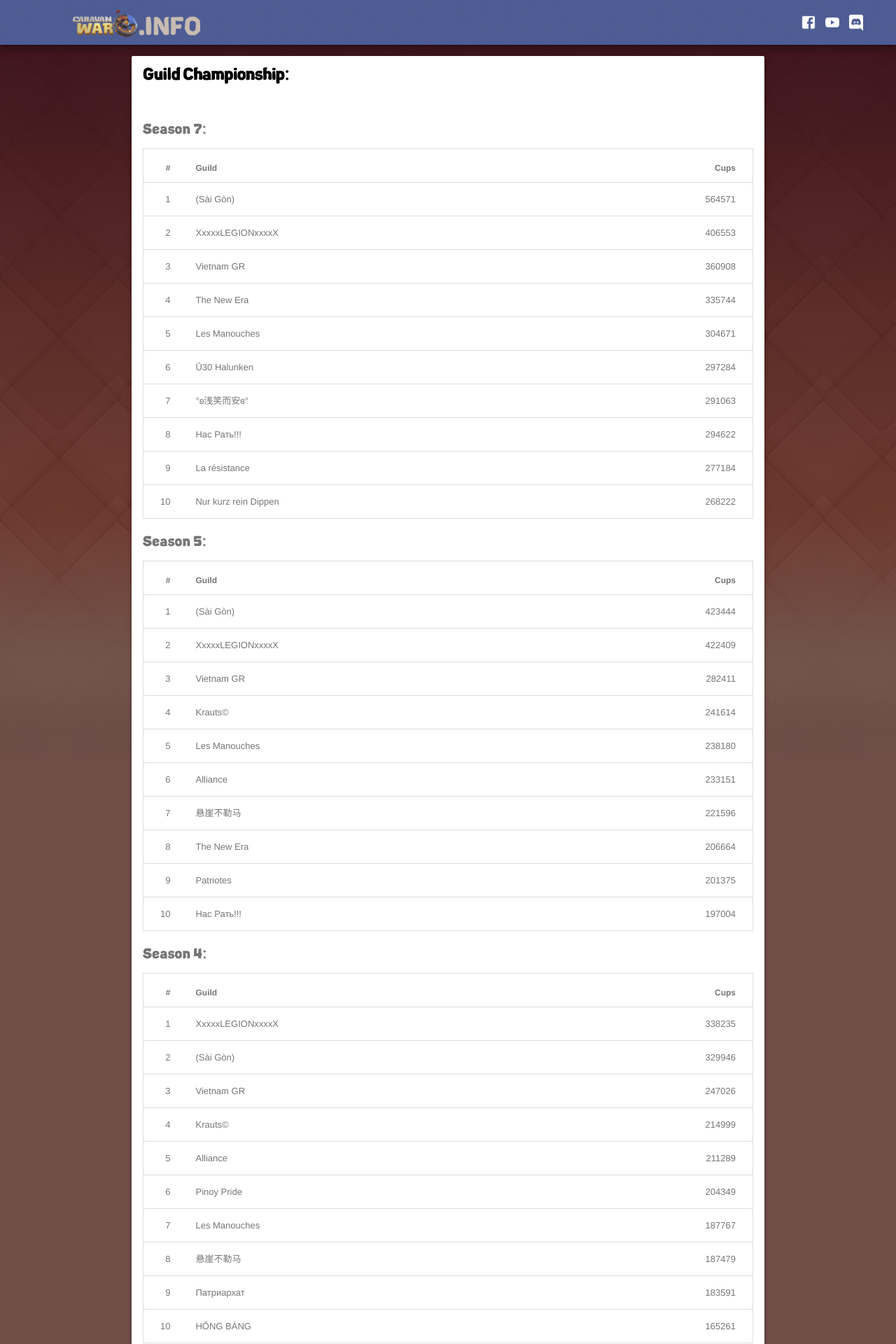
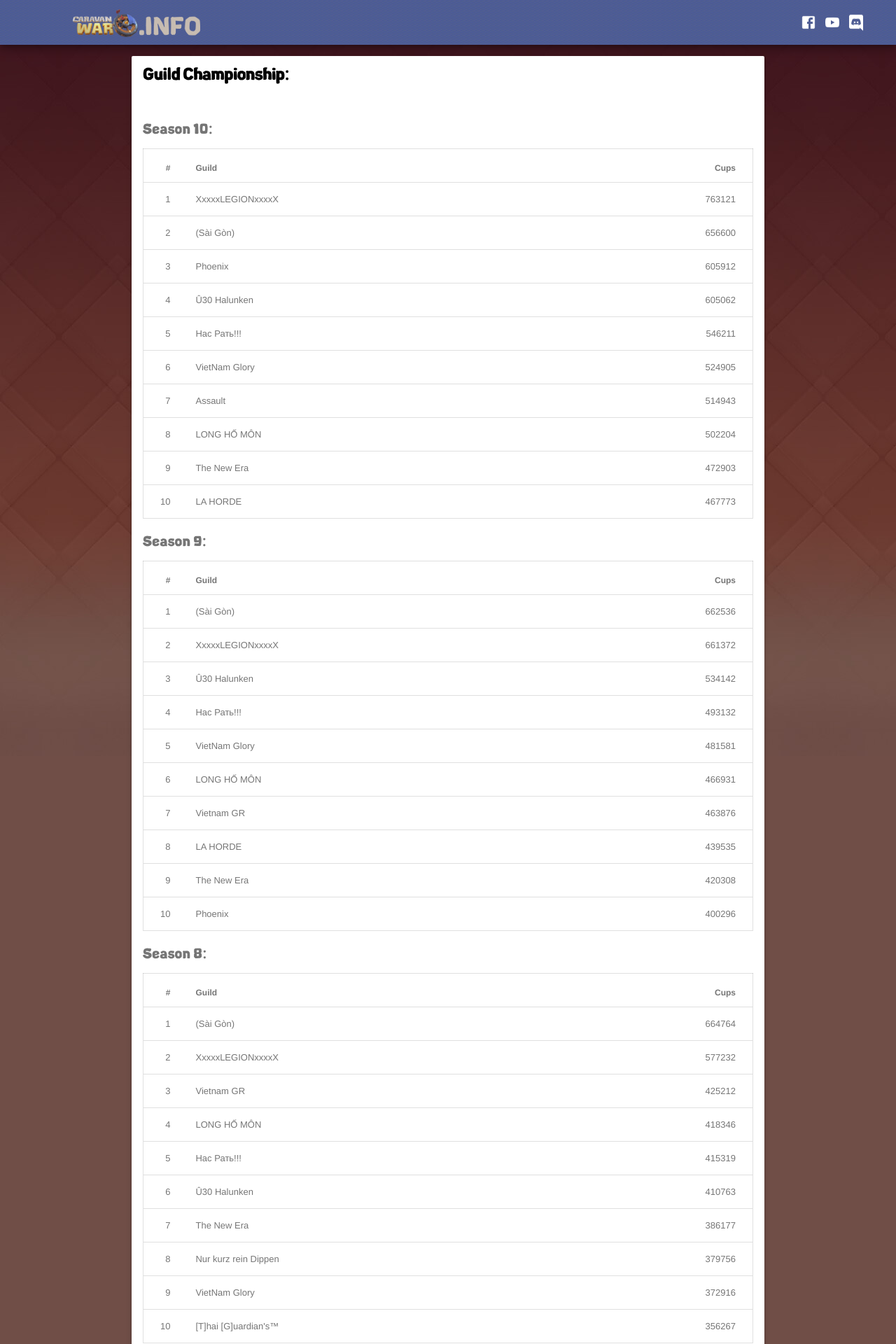
Before and after one commit to tcarlsen/caravanwar.info, a Jekyll site: the page built from guild-championship.html, in a window 1280 px wide. Shown: the top 1920 px of the page at 70% size. Built offline with Jekyll 4.4.1, drawn with Linux system fonts in a browser that asks for light colours; some of the changed text lies outside the part shown.

Commit message:
[guild chanmpionship] adding season 8-9-10
fixes https://github.com/tcarlsen/caravanwar.info/issues/5

```diff
--- a/_data/guild-championship.json
+++ b/_data/guild-championship.json
@@ -202,4 +202,106 @@
     "guild": "Nur kurz rein Dippen",
     "cups": 268222
   }]
+}, {
+  "season": 8,
+  "facebook_post": "https://www.facebook.com/caravanwar/photos/a.752999868220951/1051566688364266/?type=3&theater",
+  "standings": [{
+    "guild": "(Sài Gòn)",
+    "cups": 664764
+  }, {
+    "guild": "XxxxxLEGIONxxxxX",
+    "cups": 577232
+  }, {
+    "guild": "Vietnam GR",
+    "cups": 425212
+  }, {
+    "guild": "LONG HỐ MÔN",
+    "cups": 418346
+  }, {
+    "guild": "Нас Рать!!!",
+    "cups": 415319
+  }, {
+    "guild": "Û30 Halunken",
+    "cups": 410763
+  }, {
+    "guild": "The New Era",
+    "cups": 386177
+  }, {
+    "guild": "Nur kurz rein Dippen",
+    "cups": 379756
+  }, {
+    "guild": "VietNam Glory",
+    "cups": 372916
+  }, {
+    "guild": "[T]hai [G]uardian's™",
+    "cups": 356267
+  }]
+}, {
+  "season": 9,
+  "facebook_post": "https://www.facebook.com/caravanwar/photos/a.752999868220951/1070419369812331/?type=3&theater",
+  "standings": [{
+    "guild": "(Sài Gòn)",
+    "cups": 662536
+  }, {
+    "guild": "XxxxxLEGIONxxxxX",
+    "cups": 661372
+  }, {
+    "guild": "Û30 Halunken",
+    "cups": 534142
+  }, {
+    "guild": "Нас Рать!!!",
+    "cups": 493132
+  }, {
+    "guild": "VietNam Glory",
+    "cups": 481581
+  }, {
+    "guild": "LONG HỐ MÔN",
+    "cups": 466931
+  }, {
+    "guild": "Vietnam GR",
+    "cups": 463876
+  }, {
+    "guild": "LA HORDE",
+    "cups": 439535
+  }, {
+    "guild": "The New Era",
+    "cups": 420308
+  }, {
+    "guild": "Phoenix",
+    "cups": 400296
+  }]
+}, {
+  "season": 10,
+  "facebook_post": "https://www.facebook.com/caravanwar/photos/a.752999868220951/1090830627771205/?type=3&theater",
+  "standings": [{
+    "guild": "XxxxxLEGIONxxxxX",
+    "cups": 763121
+  }, {
+    "guild": "(Sài Gòn)",
+    "cups": 656600
+  }, {
+    "guild": "Phoenix",
+    "cups": 605912
+  }, {
+    "guild": "Û30 Halunken",
+    "cups": 605062
+  }, {
+    "guild": "Нас Рать!!!",
+    "cups": 546211
+  }, {
+    "guild": "VietNam Glory",
+    "cups": 524905
+  }, {
+    "guild": "Assault",
+    "cups": 514943
+  }, {
+    "guild": "LONG HỐ MÔN",
+    "cups": 502204
+  }, {
+    "guild": "The New Era",
+    "cups": 472903
+  }, {
+    "guild": "LA HORDE",
+    "cups": 467773
+  }]
 }]
```
